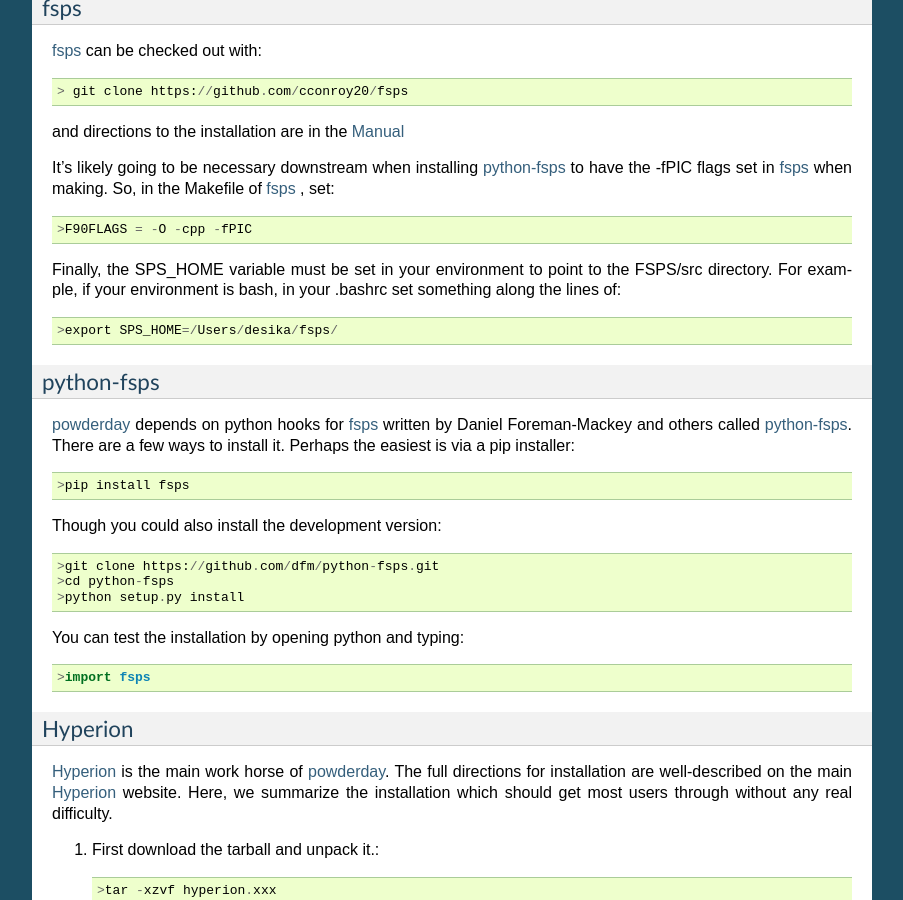
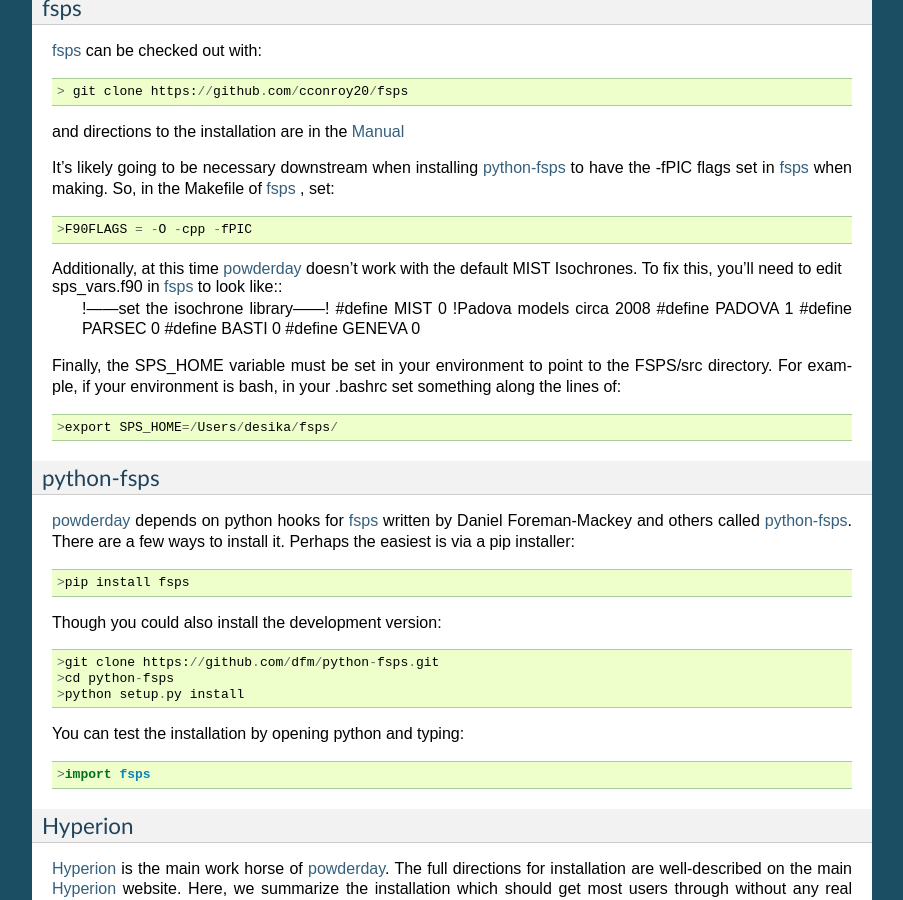
Before and after one commit to dnarayanan/powderday, a Sphinx documentation site: the page built from docs/installation.rst, in a window 1280 px wide and 900 px high, scrolled down 1599 px. Shown: the whole window, without its empty margins (198-1101 px from the left). Built offline with Sphinx 7.4.7, drawn with Linux system fonts in a browser that asks for light colours.

Commit message:
docs edit to show need for Padova Isochrones

```diff
--- a/docs/installation.rst
+++ b/docs/installation.rst
@@ -129,6 +129,15 @@
 <http://dan.iel.fm/python-fsps/current/installation/>`_ to have the -fPIC flags set in `fsps <https://code.google.com/p/fsps/source/checkout>`_ when making.  So, in the Makefile of `fsps <https://code.google.com/p/fsps/source/checkout>`_ , set::
 
   >F90FLAGS = -O -cpp -fPIC
+
+Additionally, at this time `powderday <https://bitbucket.org/desika/powderday>`_  doesn't work with the default MIST Isochrones.  To fix this, you'll need to edit sps_vars.f90 in `fsps <https://code.google.com/p/fsps/source/checkout>`_  to look like::
+  !------set the isochrone library------!
+  #define MIST 0
+  !Padova models circa 2008
+  #define PADOVA 1
+  #define PARSEC 0
+  #define BASTI 0
+  #define GENEVA 0
 
 Finally, the SPS_HOME variable must be set in your environment to point to the FSPS/src directory.  For example, if your environment is bash, in your .bashrc set something along the lines of::
 
```
